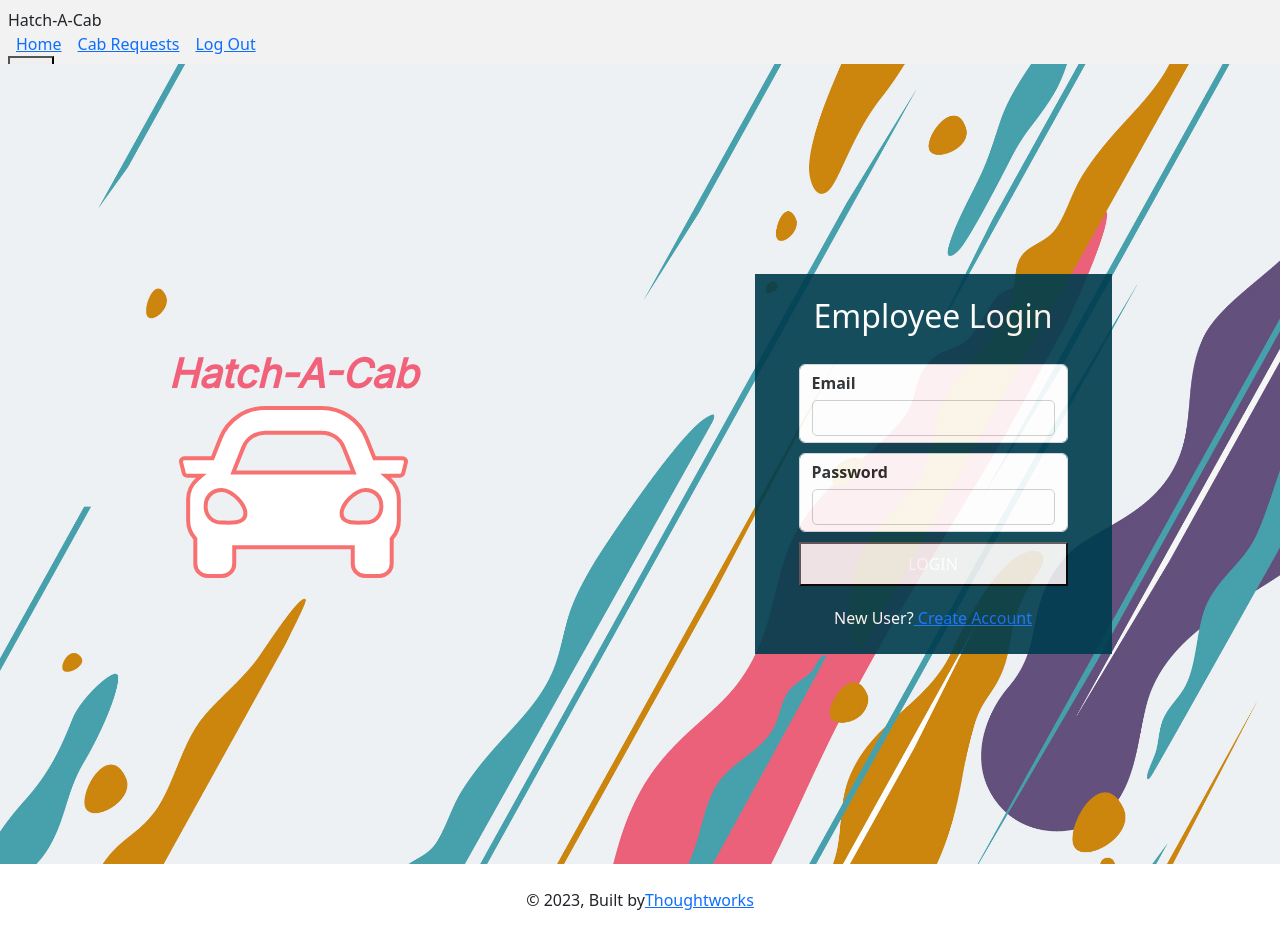
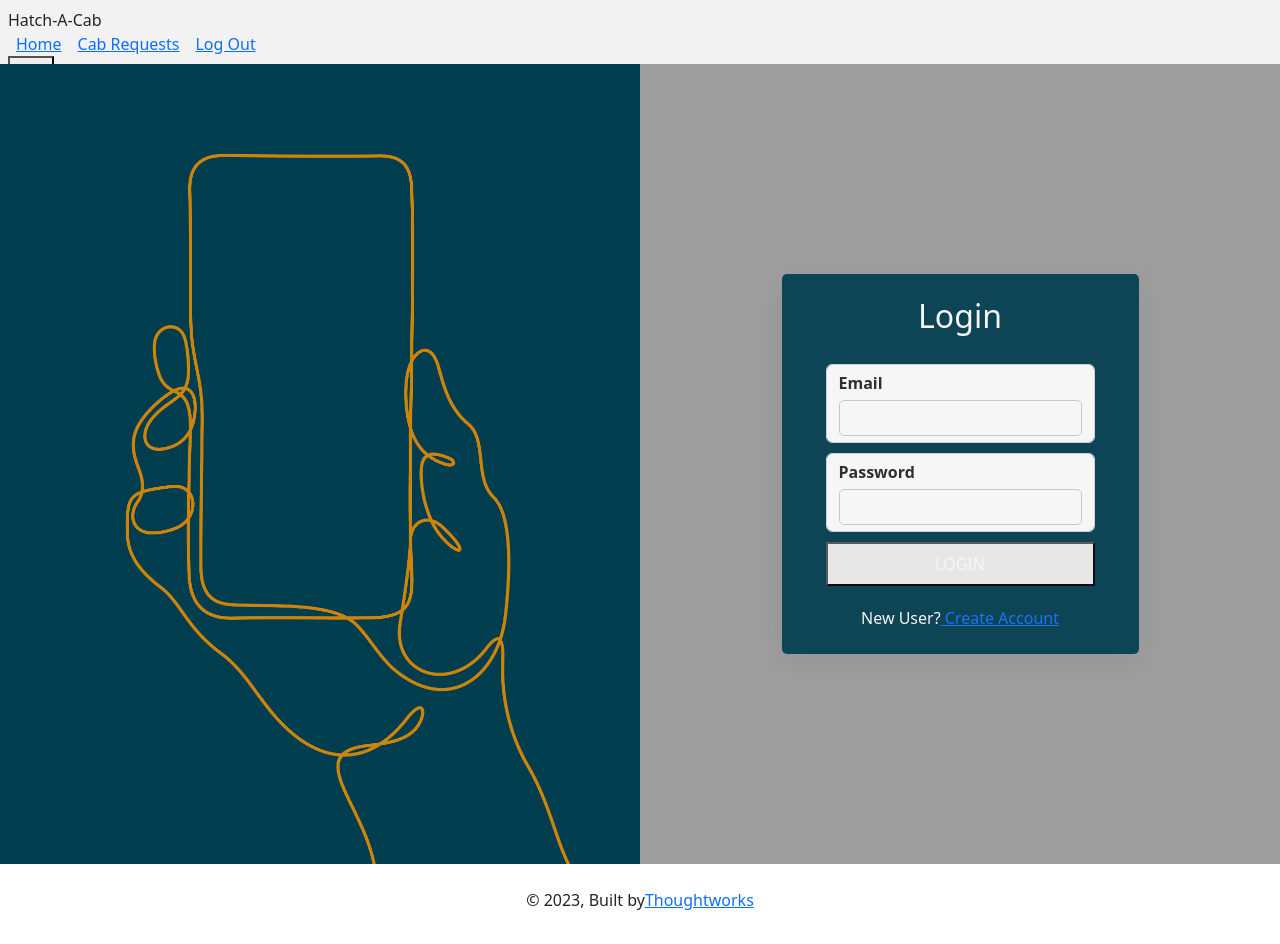
Before and after one commit to UI-GGN/CBP3-React-Rebels, a React (Create React App) app: page / in a window 1280 px wide. Built offline with nearby package versions, Linux system fonts and the light colour scheme.

Commit message:
[Gunjan] Fix. css styles

```diff
--- a/src/pages/Login.js
+++ b/src/pages/Login.js
@@ -32,9 +32,9 @@ const Login = (props) => {
 
   return (
     <div className="login-background">
-      <Logo />
+      <div className="leftWindow"></div>
       <div className="tw-container-style form px-4 py-2">
-        <h2 className="form-header">Employee Login</h2>
+        <h2 className="form-header">Login</h2>
         <Form
           onFieldClick={handleError}
           onSubmitForm={handleLogin}
--- a/src/styles/pages/Login.scss
+++ b/src/styles/pages/Login.scss
@@ -1,9 +1,10 @@
 .login-background {
-  background-image: url("../../../public/images/tw_illustration_12.jpg");
+  background-image: url(http://localhost:3000/static/media/tw_illustration_12.8fcee47….jpg);
   background-size: 100vw 100vh;
   height: 100vh;
   width: 100vw;
-  display: flex;
+  display: grid;
+  grid-template-columns: 1fr 1fr;
   justify-content: center;
   flex-direction: row;
 }
@@ -27,10 +28,10 @@ h1 {
   margin-top: 50px;
   color: darkcyan;
 }
-
 .form {
   background-color: #003d4f;
   opacity: 0.91;
-  // box-shadow: rgba(100, 100, 111, 0.2) 0px 7px 29px 0px;s
   overflow: hidden;
+  border-radius: 5px;
+  box-shadow: rgba(100, 100, 111, 0.2) 0px 7px 29px 0px;
 }
```
Also changed, not shown: 1 other file (tests, documents, lock files or other folders).
